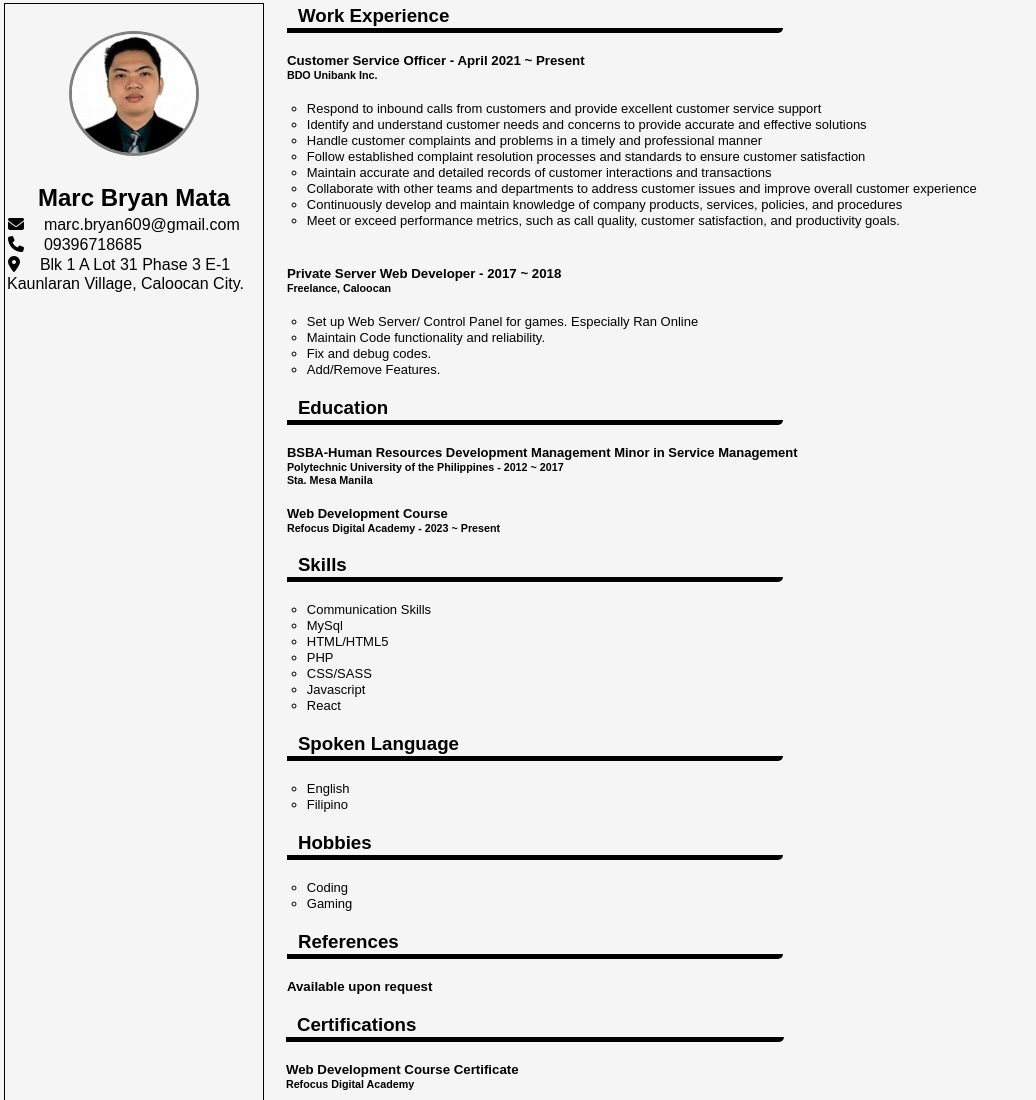
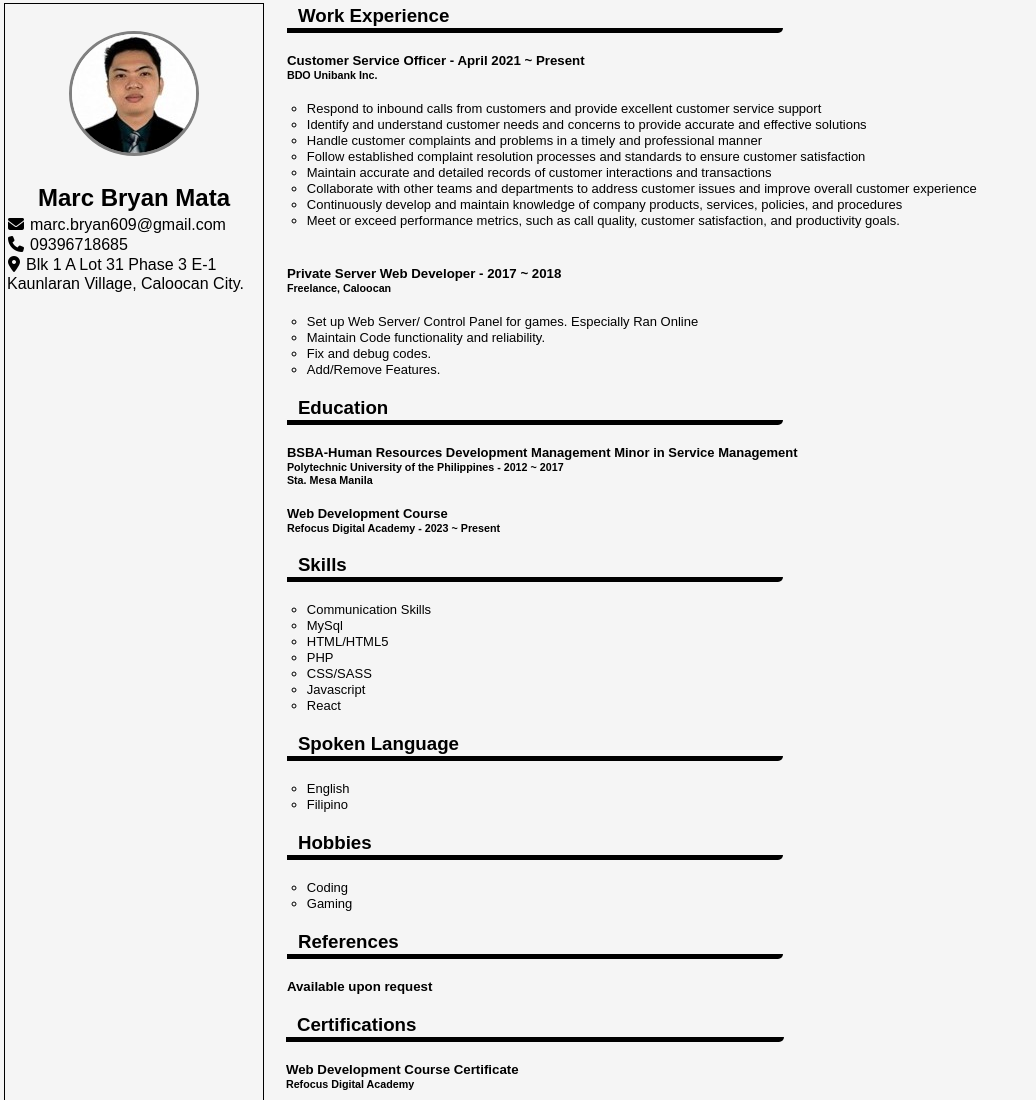
Before and after one commit to Marc-Bryan/resume, a plain HTML site: page index.html in a window 1280 px wide. Shown: the top 1100 px of the page, without its empty margins (0-1036 px from the left). Drawn offline with Linux system fonts and the light colour scheme.

Commit message:
Update style.css
changed .5cm to 5px i element

```diff
--- a/style.css
+++ b/style.css
@@ -92,7 +92,7 @@ h3 {
 }
 
 i {
-        padding-right: .5cm;
+        padding-right: 5px;
     }
 
 /* Media queries */
```
